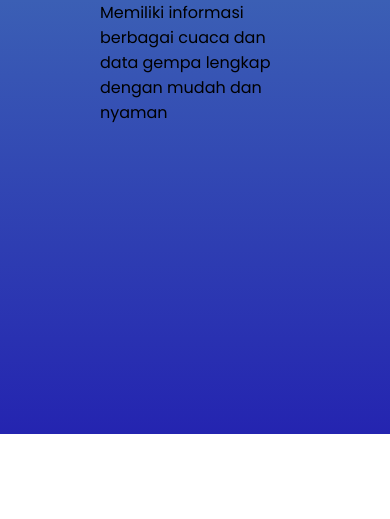
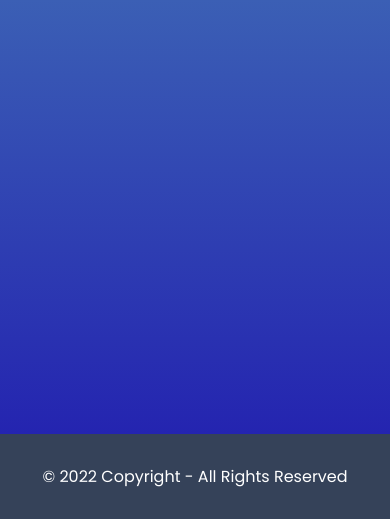
Before and after one commit to FahrezaMaulanaWisnuWardana/capstone-cuacain, a website built with webpack: page src/templates/index.html in a window 390 px wide. Shown: the part 674-1193 px from the top of the page. Before the commit the page ends 1108 px from the top, so only its background shows below. Built offline with nearby package versions, Linux system fonts and the light colour scheme; no server answers; files whose address does not match are found by name.

Commit message:
menambahkan component footbar dan juga merubah tampilan menu dan juga mebambahkan responsive pada halaman home

```diff
--- a/package.json
+++ b/package.json
@@ -19,7 +19,7 @@
     "file-loader": "^6.2.0",
     "html-webpack-plugin": "^5.5.0",
     "style-loader": "^3.3.1",
-    "webpack": "^5.72.1",
+    "webpack": "^5.73.0",
     "webpack-cli": "^4.9.2",
     "webpack-dev-server": "^4.9.0",
     "webpack-merge": "^5.8.0"
--- /dev/null
+++ b/src/components/foot-bar.js
@@ -0,0 +1,13 @@
+class footBar extends HTMLElement{
+    connectedCallback(){
+        this.render()
+    }
+    render(){
+        this.innerHTML = `
+        <div class="foot-bar">
+            <p>&#169; 2022 Copyright - All Rights Reserved</p>
+        <div>
+        `
+    }
+}
+customElements.define('foot-bar',footBar)
--- a/src/scripts/index.js
+++ b/src/scripts/index.js
@@ -1,4 +1,5 @@
 import '../components/nav-bar'
+import '../components/foot-bar'
 import '../styles/main.css'
 import '../styles/responsive.css'
 import App from './views/app'
--- a/src/styles/main.css
+++ b/src/styles/main.css
@@ -126,3 +126,13 @@
 .crew h1{
     font-size: 18px;
 }
+
+/* FOOTER */
+
+.foot-bar{
+    color: white;
+    text-align: center;
+    background-color: #354259;
+    margin: 0 auto;
+    padding: 30px;
+}
--- a/src/styles/responsive.css
+++ b/src/styles/responsive.css
@@ -7,13 +7,13 @@
         top: 100px;
         gap: 0;
         background-color: #354259;
-        width: 200px;
+        width: 100%;
         text-align: center;
         transition: 0.3s;
     }
 
     .nav-bar-link li{
-        border-bottom: 1px solid cyan;
+        border-top: 1px solid cyan;
     }
 
     .nav-bar-link.open{
@@ -24,6 +24,12 @@
 @media screen and (min-width: 750px){
     .nav-bar-menu{
         display: none;
+    }
+}
+
+@media screen and (max-width: 500px){
+    .hero{
+        padding: 30px 30px;
     }
 }
 
--- a/src/templates/index.html
+++ b/src/templates/index.html
@@ -11,8 +11,8 @@
 
 <body>
     <nav-bar></nav-bar>
-    <app-bar></app-bar>
     <div id="main-content"></div>
+    <foot-bar></foot-bar>
 </body>
 
 </html>
```
Also changed, not shown: 1 other file.
